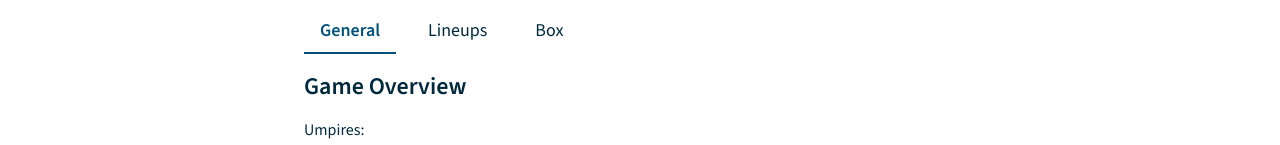
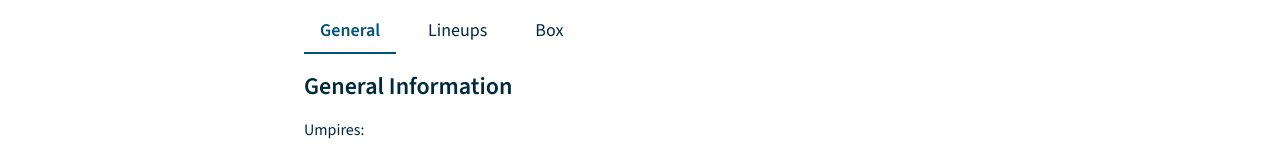
Before and after one commit to hannahkim313/the-ballpark-brief, a Next.js app: page / in a window 1280 px wide. Shown: the part 794-939 px from the top of the page. Built offline with nearby package versions, Linux system fonts and the light colour scheme.

Commit message:
Change h3 title in the general tab content to reflect the content

```diff
--- a/components/GeneralTabContent.tsx
+++ b/components/GeneralTabContent.tsx
@@ -1,7 +1,7 @@
 const GeneralTabContent = () => {
   return (
     <div>
-      <h3>Game Overview</h3>
+      <h3>General Information</h3>
       {/* TODO: Fetch and render API data */}
       <p>Umpires:</p>
       <p>Weather:</p>
```
